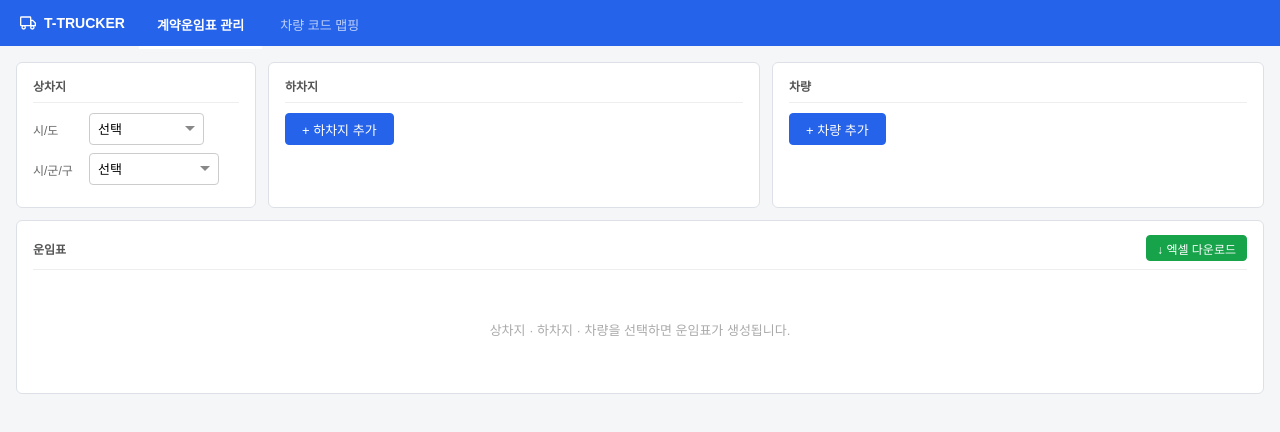
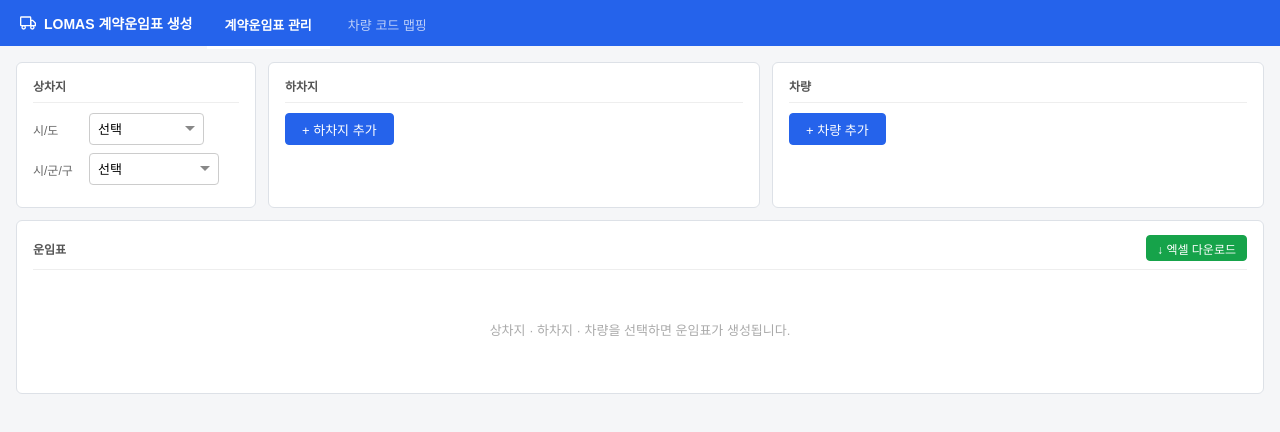
Before and after one commit to Podoo-0/T-trucker-print-price-list, a plain HTML site: page index.html in a window 1280 px wide. Drawn offline with Linux system fonts and the light colour scheme.

Commit message:
index.html

```diff
--- a/index.html
+++ b/index.html
@@ -190,7 +190,7 @@ input.form-input:focus { border-color: #2563eb; }
 <header class="app-header">
   <div class="logo">
     <svg width="16" height="16" viewBox="0 0 24 24" fill="none" stroke="#fff" stroke-width="2"><rect x="1" y="3" width="15" height="13" rx="1"/><path d="M16 8h3l4 4v4h-7V8z"/><circle cx="5.5" cy="18.5" r="2.5"/><circle cx="18.5" cy="18.5" r="2.5"/></svg>
-    T-TRUCKER
+    LOMAS 계약운임표 생성
   </div>
   <nav style="display:flex;gap:0;align-items:stretch;height:100%">
     <button class="nav-tab active" id="nav-fare" onclick="switchPage('fare')">계약운임표 관리</button>
```
